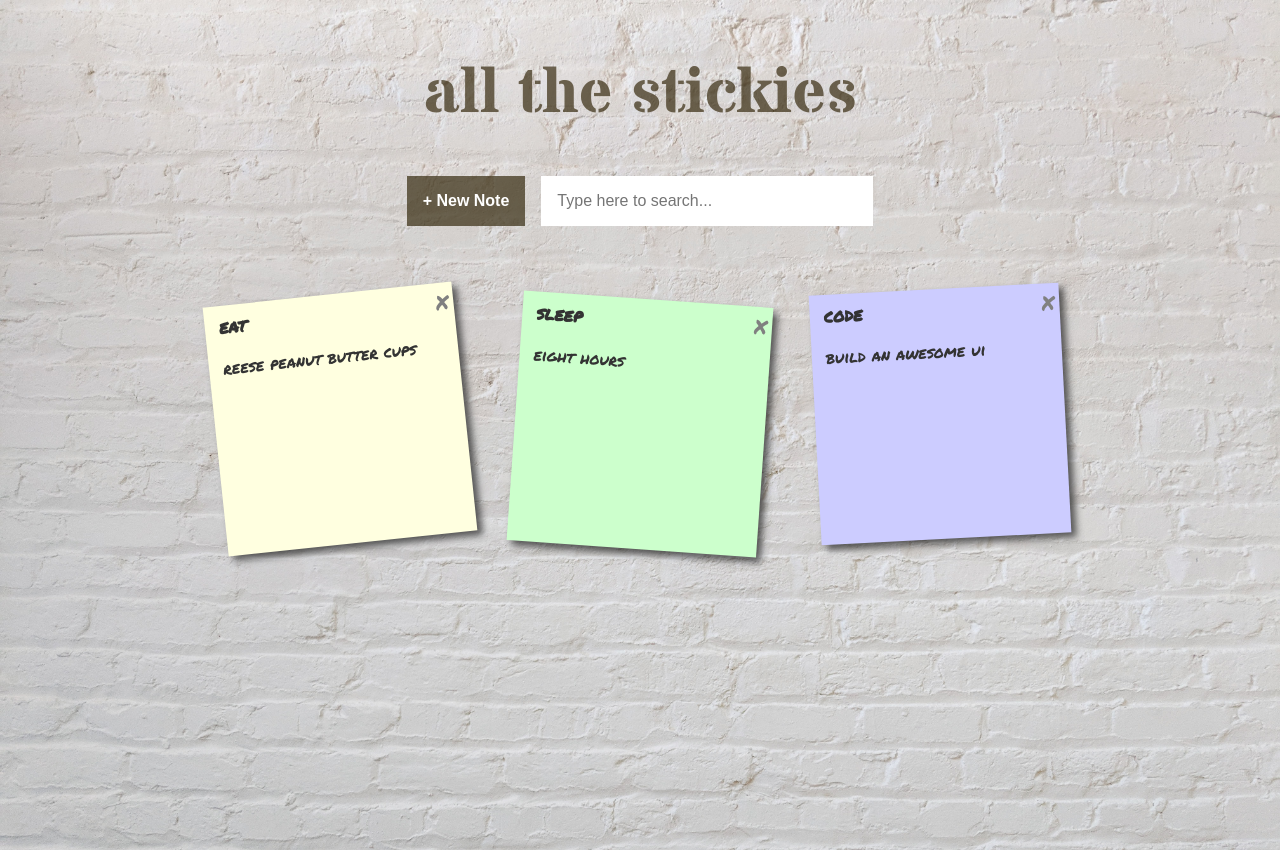
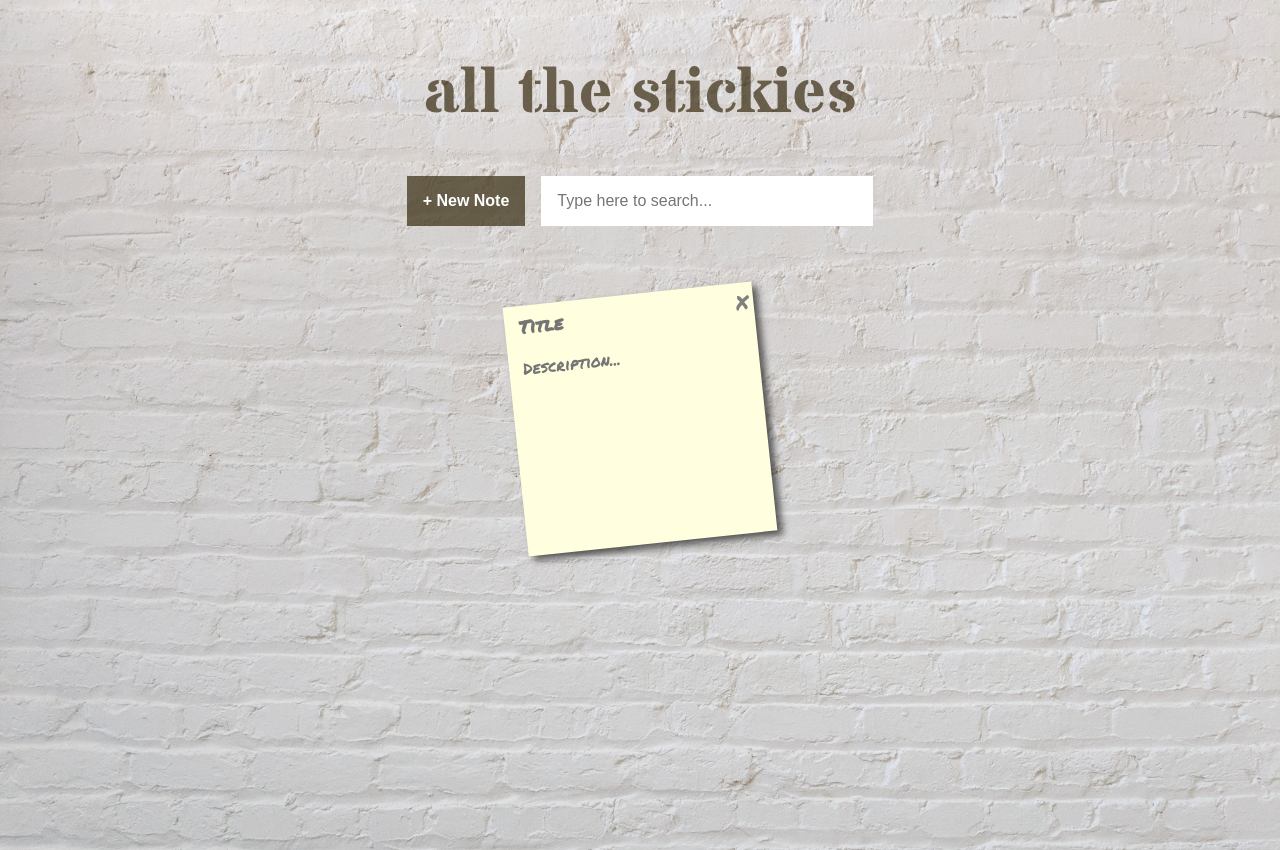
Before and after one commit to krzwier/sticky-notes, a React (Create React App) app: page / in a window 1280 px wide. Built offline with nearby package versions, Linux system fonts and the light colour scheme.

Commit message:
Adds functionality to new note button

```diff
--- a/package.json
+++ b/package.json
@@ -1,7 +1,8 @@
 {
     "name": "sticky-notes",
     "version": "0.1.0",
-    "private": true,
+    "homepage": "http://krzwier.github.io/sticky-notes",
+    "main": "src/index.js",
     "dependencies": {
         "@testing-library/jest-dom": "^5.13.0",
         "@testing-library/react": "^11.2.7",
--- a/src/App.js
+++ b/src/App.js
@@ -8,32 +8,31 @@ class App extends Component {
     state = {
         notes: [
             {
-                id: 0,
-                title: "eat",
-                description: "reese peanut butter cups",
-                doesMatchSearch: true
-            },
-            {
-                id: 1,
-                title: "sleep",
-                description: "eight hours",
-                doesMatchSearch: true
-            },
-            {
-                id: 2,
-                title: "code",
-                description: "build an awesome ui",
-                doesMatchSearch: true
+                id: Date.now(),
+                title: "",
+                description: "",
+                doesMatchSearch: true,
             }
         ],
         searchText: ""
     };
 
+    addNote = () => {
+        const newNote = {
+            id: Date.now(),
+            title: "",
+            description: "",
+            doesMatchSearch: true,
+        }
+        const notesArray = [newNote, ...this.state.notes];
+        this.setState({ notes: notesArray });
+    }
+
     render() {
         return (
             <div className="App">
-                <Header searchText={this.state.searchText}/>
-                <NotesList notes={this.state.notes}/>
+                <Header searchText={this.state.searchText} addNote={this.addNote} />
+                <NotesList notes={this.state.notes} />
             </div>
         );
     }
--- a/src/Header.js
+++ b/src/Header.js
@@ -5,7 +5,7 @@ function Header (props) {
         <header className="app-header">
                 <h1 className="app-header__title">all the stickies</h1>
                 <aside className="app-header__controls">
-                    <button className="add-new">+ New Note</button>
+                    <button className="add-new" onClick={props.addNote}>+ New Note</button>
                     <input className="search" placeholder="Type here to search..." value={props.searchText} />
                 </aside>
             </header>
```
Also changed, not shown: 1 other file (tests, documents, lock files or other folders).
